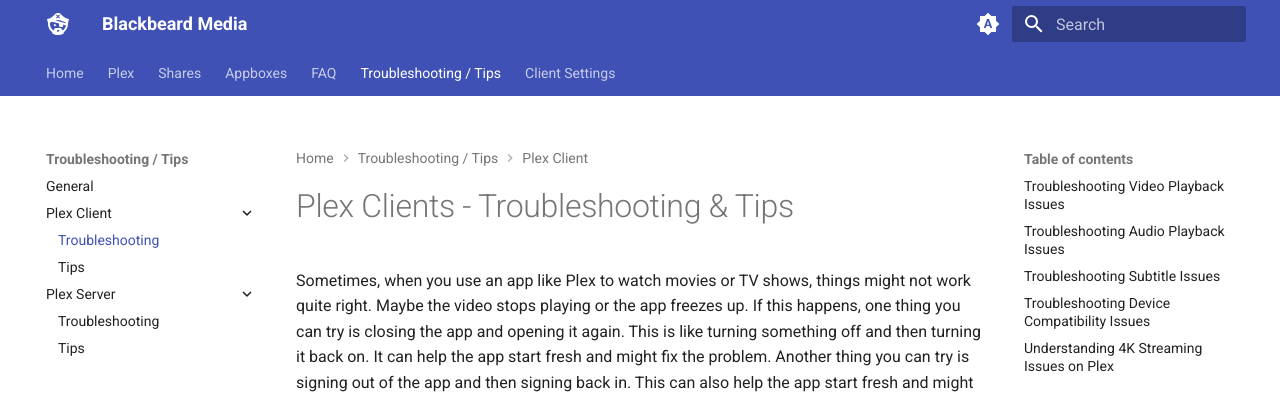
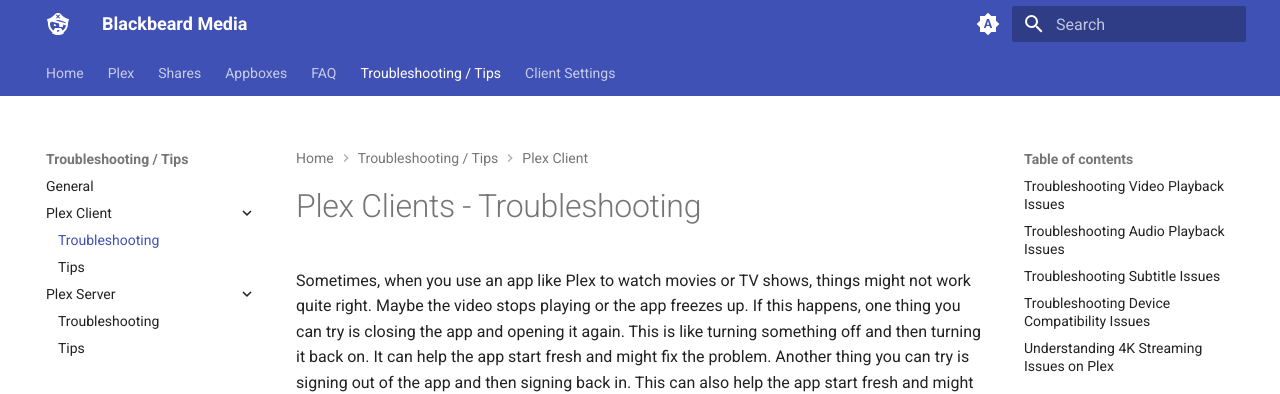
Before and after one commit to neomedia6989/docs-2, an MkDocs documentation site: the page built from docs/troubleshooting/client/index.md, in a window 1280 px wide and 900 px high. Shown: the top 394 px of the window. Built offline with MkDocs 1.6.1 and Material for MkDocs 9.7.7, drawn with Linux system fonts in a browser that asks for light colours.

Commit message:
Update index.md

```diff
--- a/docs/troubleshooting/client/index.md
+++ b/docs/troubleshooting/client/index.md
@@ -1,4 +1,4 @@
-# Plex Clients - Troubleshooting & Tips
+# Plex Clients - Troubleshooting
 
 Sometimes, when you use an app like Plex to watch movies or TV shows, things might not work quite right. Maybe the video stops playing or the app freezes up. If this happens, one thing you can try is closing the app and opening it again. This is like turning something off and then turning it back on. It can help the app start fresh and might fix the problem. Another thing you can try is signing out of the app and then signing back in. This can also help the app start fresh and might fix any problems you were having.
 
```
